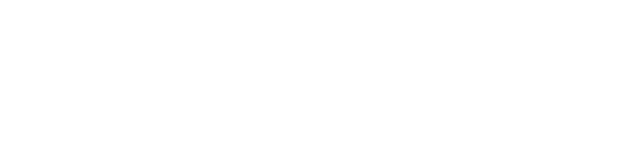
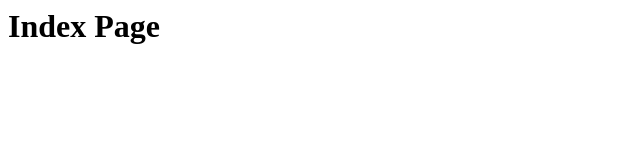
Before and after one commit to nagendraziletech/ziletech, a plain HTML site: page index.html in a window 1280 px wide. Shown: the whole page, without its empty margins (0-640 px from the left). Drawn offline with Linux system fonts and the light colour scheme.

```diff
--- a/index.html
+++ b/index.html
@@ -1,4 +1,7 @@
 <html>
 <head>
 </head>
+<BODY>
+	<h1> Index Page </h1>
+</BODY>
 </html>
```
Also changed, not shown: guide.txt (added).
